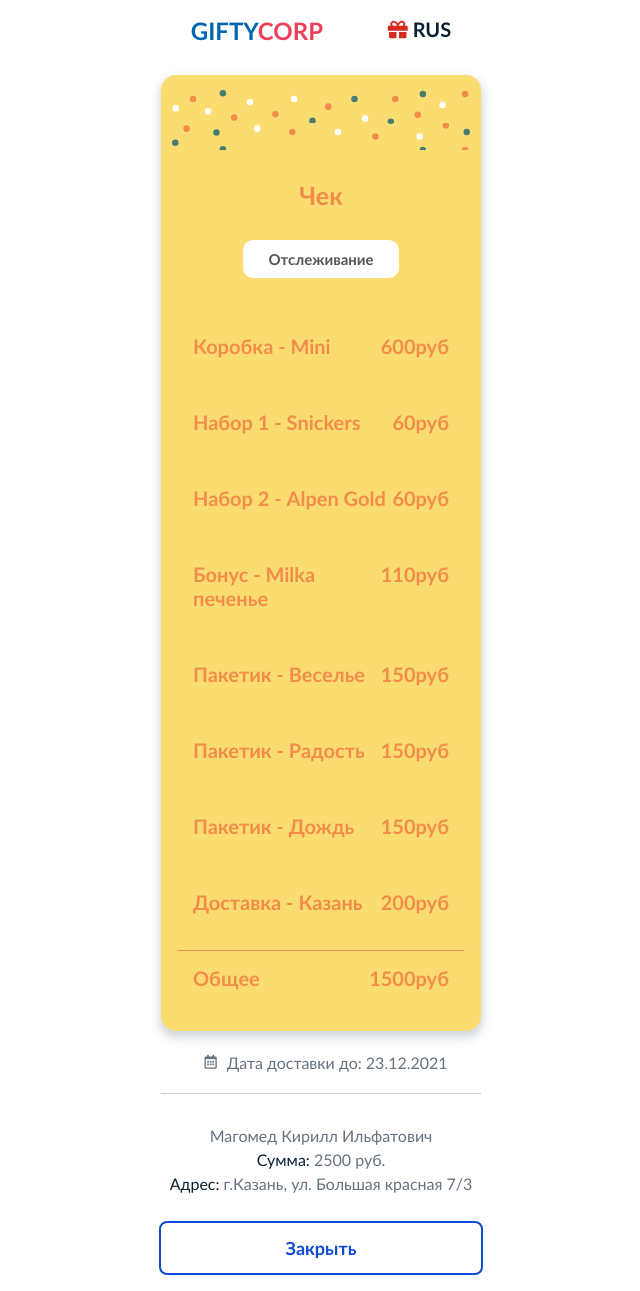
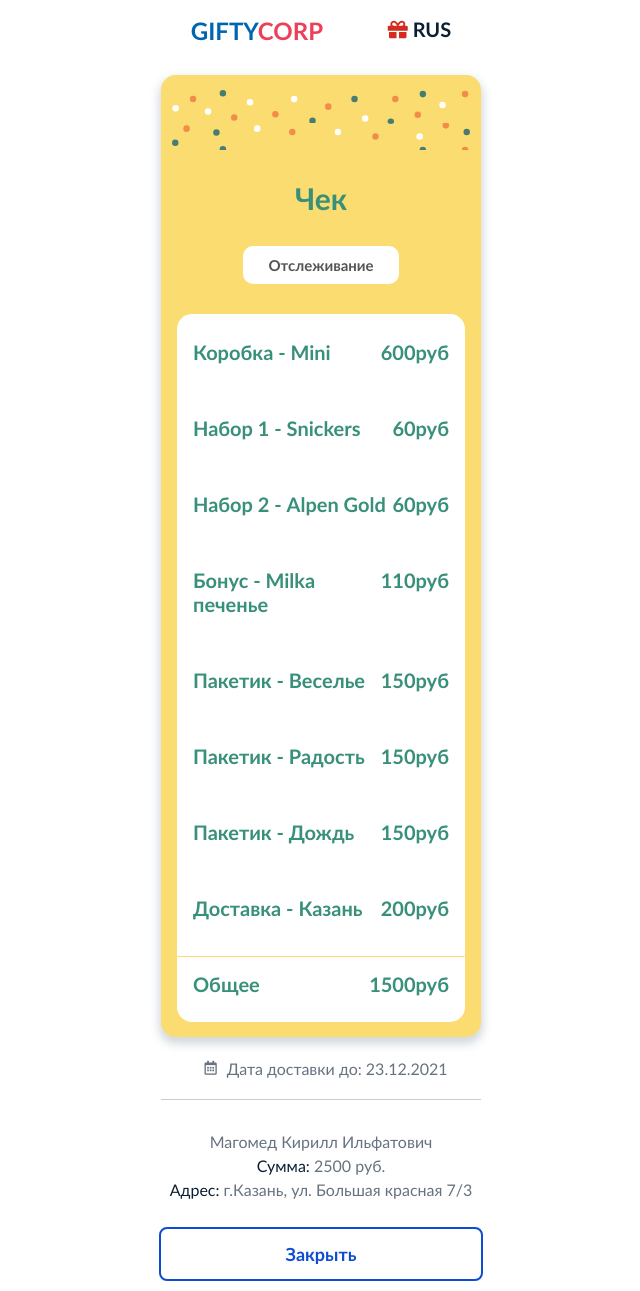
Before and after one commit to ideeockus/gifty-service, a Flask app: template templates/user/check.html in a window 1280 px wide. Shown: the whole page, without its empty margins (319-959 px from the left). Run offline with Flask 2, Linux system fonts and the light colour scheme; the template is opened without the code that fills it, so the values that code supplies are empty.

Commit message:
style check

```diff
--- a/static/styles/style.css
+++ b/static/styles/style.css
@@ -415,7 +415,7 @@
 	font-weight: bold;
 }
 .track-status h2 {
-	font-size: 25px;
+	font-size: 30px;
 }
 .track-status a {
 	display: flex;
@@ -489,6 +489,9 @@
 .check {
 	height: auto;
 }
+.check .track-status h2 {
+	font-weight: bold;
+}
 .track-wrapper {
 	background-image: url('../webfonts/background.svg');
 	background-position: 0 0, 50px 50px;
@@ -502,7 +505,7 @@
 }
 
 .check .track-status {
-	color: #f28c4a;
+	color: #388f7a;
 	font-weight: bold;
 }
 
@@ -510,6 +513,8 @@
 	display: flex;
 	flex-direction: column;
 	width: 90%;
+	background: #fff;
+	border-radius: 15px;
 }
 
 .check-list li {
@@ -524,7 +529,7 @@
 
 
 .check-list li:last-child {
-	border-top: 1px solid #f28c4a;
+	border-top: 1px solid #fbdc71;
 }
 
 .check-list li:hover {
```
